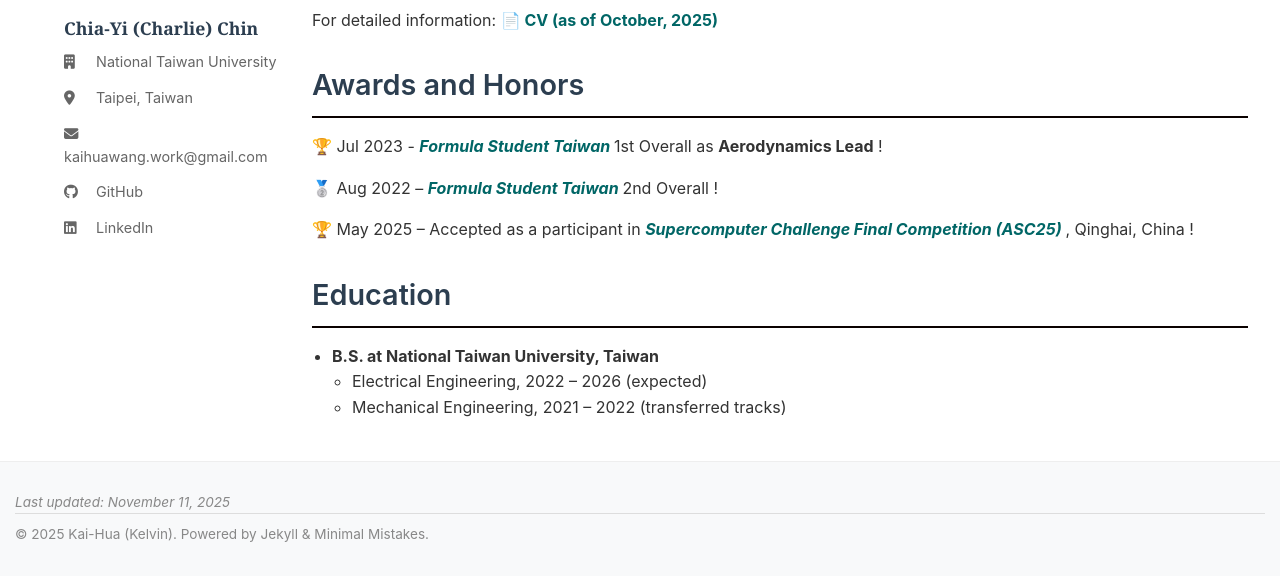
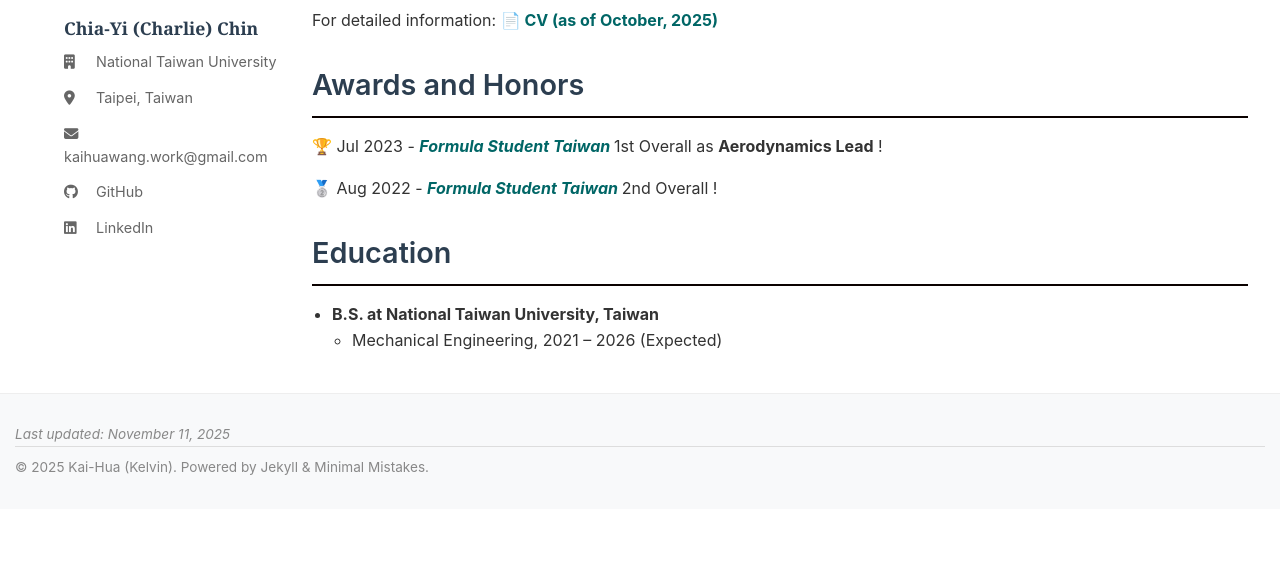
Before and after one commit to Kelvin1106/Kelvin1106.github.io, a Jekyll site: the page built from pages/home.md, in a window 1280 px wide, cut to the strip 313-894 px from the top of the page. Built offline with Jekyll 4.4.1, drawn with Linux system fonts in a browser that asks for light colours.

Commit message:
Update home.md

```diff
--- a/pages/home.md
+++ b/pages/home.md
@@ -249,7 +249,7 @@ ul {
             </a>1st Overall as <strong>Aerodynamics Lead</strong> !
             </p>
             <p>
-            🥈 Aug 2022 –
+            🥈 Aug 2022 -
             <a href="https://www.fstaiwan.net/"
                 style="color:#006666; font-weight:bold; font-style:italic; text-decoration:none;"
                 onmouseover="this.style.textDecoration='underline';"
@@ -257,22 +257,12 @@ ul {
                 Formula Student Taiwan
             </a>2nd Overall !
             </p>
-            <p>
-            🏆 May 2025 – Accepted as a participant in
-            <a href="https://www.asc-events.net/StudentChallenge/ASC25/Register.php"
-                style="color:#006666; font-weight:bold; font-style:italic; text-decoration:none;"
-                onmouseover="this.style.textDecoration='underline';"
-                onmouseout="this.style.textDecoration='none';">
-                Supercomputer Challenge Final Competition (ASC25)
-            </a>, Qinghai, China !
-            </p>
             <h3 class="experience-section-title">Education</h3>
             <ul>
                 <li>
                     <strong>B.S. at National Taiwan University, Taiwan</strong>
                     <ul>
-                        <li>Electrical Engineering, 2022 – 2026 (expected)</li>
-                        <li>Mechanical Engineering, 2021 – 2022 (transferred tracks)</li>
+                        <li>Mechanical Engineering, 2021 – 2026 (Expected)</li>
                     </ul>
                 </li>
             </ul>
```
